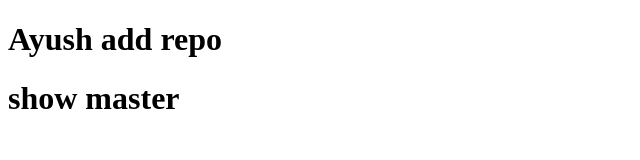
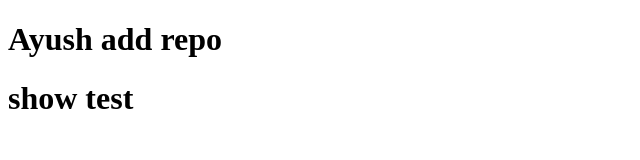
Before and after one commit to RavikantSharmaxo/aayush, a plain HTML site: page index.html in a window 1280 px wide. Shown: the full height of the page, 0-640 px from the left. Drawn offline with Linux system fonts and the light colour scheme.

Commit message:
show test

```diff
--- a/index.html
+++ b/index.html
@@ -7,6 +7,6 @@
 </head>
 <body>
     <h1>Ayush add repo</h1>
-    <h1>show master</h1>
+    <h1>show test</h1>
 </body>
 </html>
```
